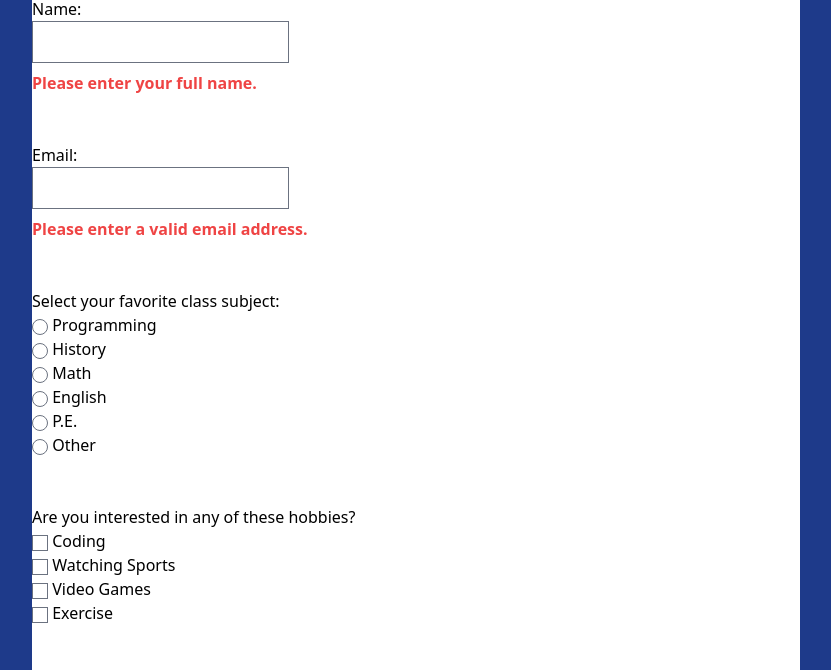
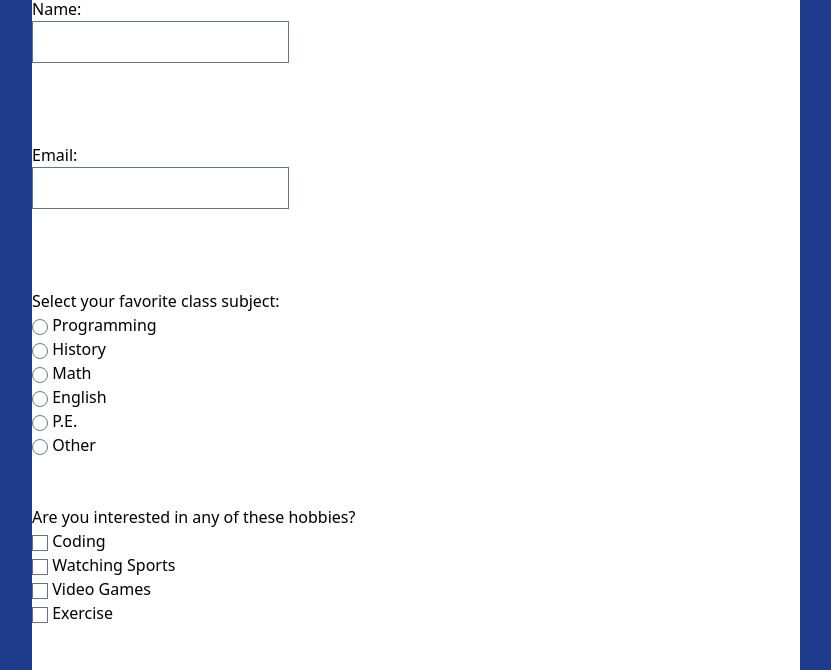
Before and after one commit to SWIC-177/html-css-skills-demo-meyerhoff20042, a website built with Vite: page contact.html in a window 1280 px wide. Shown: the part 63-733 px from the top of the page, without its empty margins (224-1055 px from the left). Built offline with nearby package versions, Linux system fonts and the light colour scheme.

Commit message:
Fix error messages so they only show up when an error is detected

```diff
--- a/contact.html
+++ b/contact.html
@@ -22,12 +22,12 @@
       <form method="get">
         Name:<br />
         <input type="text" name="Name" id="name" />
-        <p class="error is-error">Please enter your full name.</p>
+        <p class="error">Please enter your full name.</p>
         <br /><br />
 
         Email:<br />
         <input type="text" name="Email" id="email" />
-        <p class="error is-error">Please enter a valid email address.</p>
+        <p class="error">Please enter a valid email address.</p>
         <br /><br />
 
         <div class="bottom-2.5 top-2.5 border-solid border-blue-800 text-left">
@@ -84,7 +84,7 @@
 
         <div class="bottom-2.5 top-2.5 border-solid border-blue-800 text-left">
           <br />How is your day going?<br />
-          <textarea name="day" id="day" cols="40" rows="4"></textarea>
+          <textarea name="day" id="message" cols="40" rows="4"></textarea>
         </div>
         <br /><br />
 
```
